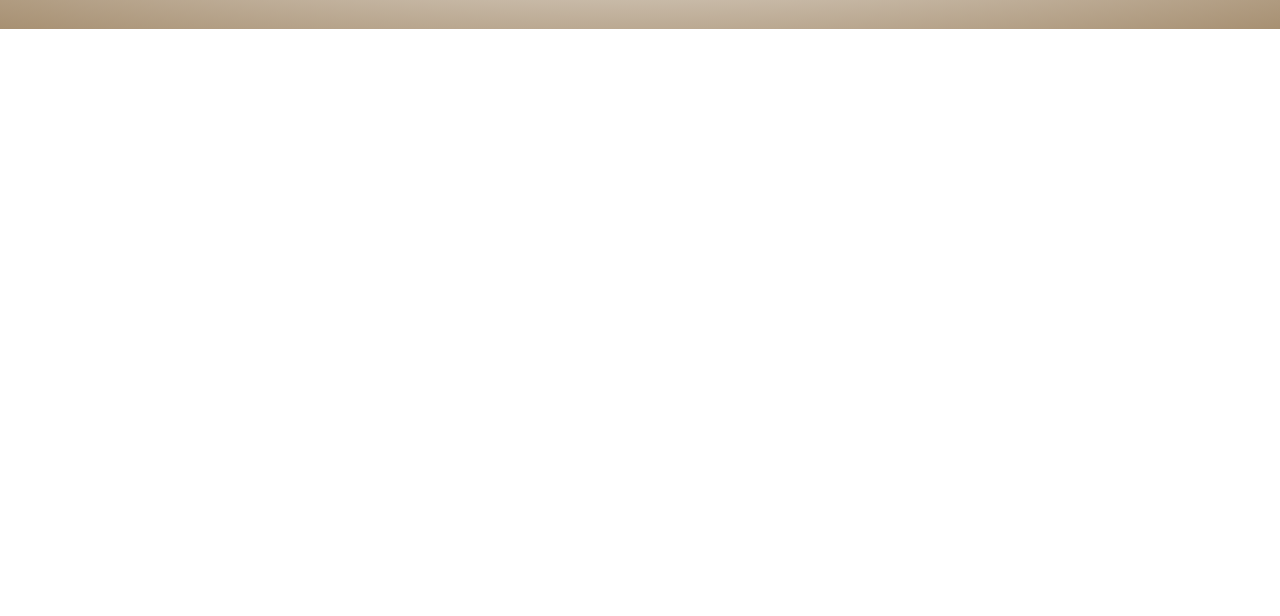
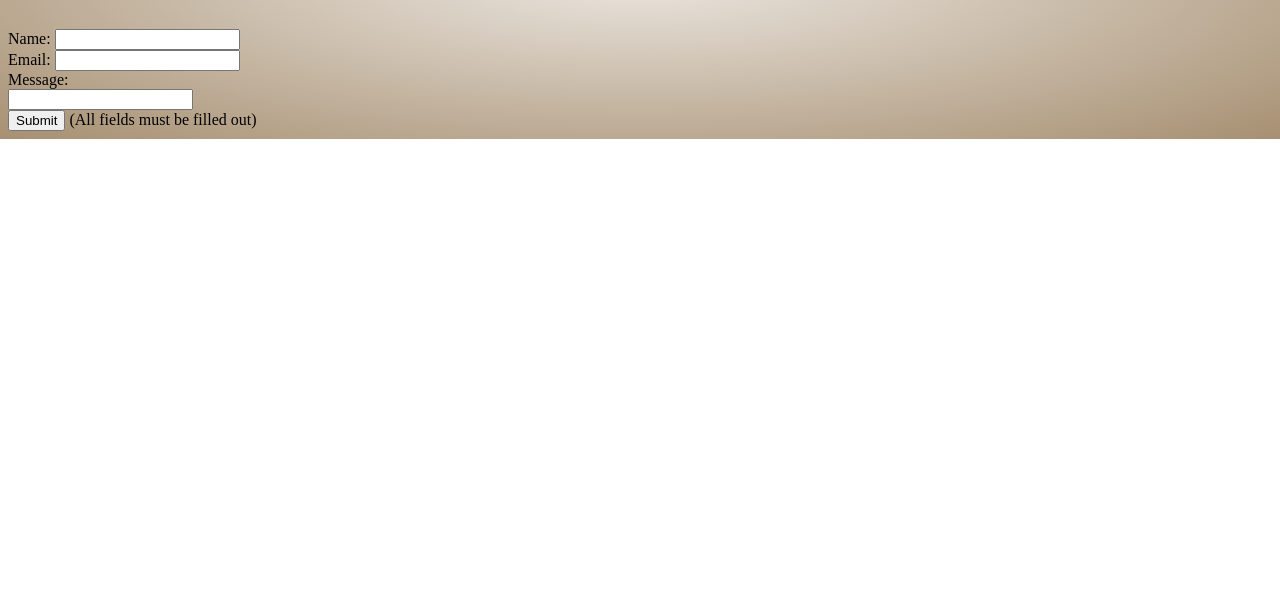
Before and after one commit to Zandypants/MyPersonalWebsite, a plain HTML site: page contact.html in a window 1280 px wide. Shown: the part 184-800 px from the top of the page. Drawn offline with Linux system fonts and the light colour scheme.

Commit message:
Created contact form and linked success page

```diff
--- a/contact.html
+++ b/contact.html
@@ -16,5 +16,17 @@
             </nav>
             <h1>Contact Me:</h1>
         </header>
+        <main>
+            <form action="success.html">
+                <label for="name">Name:</label>
+                <input type ="text" name="name" id="name" required/> <br/>
+                <label for="email">Email:</label>
+                <input type ="email" name="email" id="email" required/> <br/>
+                <label for="message">Message:</label> <br/>
+                <input type ="text" name="message" id="message" required/> <br/>
+                <input type="submit"/>
+                <span>(All fields must be filled out)</span>
+            </form>
+        </main>
     </body>
 </html>
```
Also changed, not shown: success.html (+5 -0 lines).
